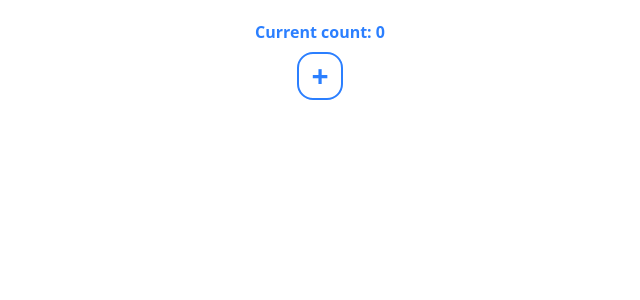
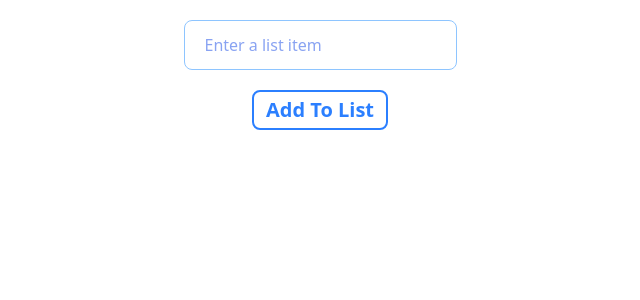
Before and after one commit to AmarGelila/focus-bear-intern-repo, a React (Vite) app in the folder react-project/: page / in a window 1280 px wide. Shown: the top 300 px of the page, without its empty margins (320-960 px from the left). Built offline with nearby package versions, Linux system fonts and the light colour scheme.

Commit message:
Add Form.jsx

```diff
--- a/react-project/src/App.jsx
+++ b/react-project/src/App.jsx
@@ -1,11 +1,13 @@
-import HelloWorld from "./components/HelloWorld";
-import Counter from "./components/Counter";
+// import HelloWorld from "./components/HelloWorld";
+// import Counter from "./components/Counter";
+import Form from "./components/Form";
 export default function App() {
   return (
     <>
       {/* <HelloWorld name={"Focus Bear"} /> */}
       {/* <HelloWorld name={"Amar Gelila"} /> */}
-      <Counter />
+      {/* <Counter /> */}
+      <Form />
     </>
   );
 }
--- a/react-project/src/components/Counter.jsx
+++ b/react-project/src/components/Counter.jsx
@@ -1,18 +1,27 @@
-// import { useState } from "react";
+import { useState } from "react";
 
 export default function Counter() {
-  let counter = 0;
+  const [count, setCount] = useState(0);
   return (
     <div className="text-center p-5">
-      <h1 className="text-blue-500 font-bold mb-2">Current count: {counter}</h1>
-      <button
-        onClick={() => {
-          counter++;
-        }}
-        className="px-3 py-1 border-2 border-blue-500 text-3xl font-black rounded-2xl text-blue-500 hover:bg-blue-500 hover:text-white bg-white hover:cursor-pointer"
-      >
-        +
-      </button>
+      <h1 className="text-blue-500 font-bold mb-5 text-5xl">
+        Current count: {count}
+      </h1>
+      <Button
+        content="Plus 1"
+        handleClick={() => setCount((prev) => prev + 1)}
+      />
     </div>
   );
 }
+
+function Button({ content, handleClick }) {
+  return (
+    <button
+      onClick={handleClick}
+      className="px-3 py-1 border-2 border-blue-500 text-1xl active:text-blue-300 transition-colors font-black rounded-2xl text-blue-500 hover:bg-blue-500 hover:text-white bg-white hover:cursor-pointer"
+    >
+      {content}
+    </button>
+  );
+}
--- /dev/null
+++ b/react-project/src/components/Form.jsx
@@ -0,0 +1,49 @@
+import { useState } from "react";
+
+function Form() {
+  const [items, setItems] = useState([]);
+  const [item, setItem] = useState("");
+  function handleAddToList() {
+    console.log(item);
+    console.log(items);
+
+    setItems([...items, item]);
+    setItem("");
+  }
+  return (
+    <main>
+      <form action="">
+        <input
+          type="text"
+          name="ListItem"
+          className="py-3 px-5 border border-blue-300 rounded-lg block mx-auto my-5 outline-blue-500 text-blue-700"
+          placeholder="Enter a list item"
+          value={item}
+          onChange={(e) => setItem(e.target.value)}
+        />
+        <button
+          type="button"
+          className="px-3 py-1 border-2 mx-auto block border-blue-500 text-xl active:text-blue-300 transition-colors font-black rounded-lg text-blue-500 hover:bg-blue-500 hover:text-white bg-white hover:cursor-pointer"
+          onClick={handleAddToList}
+        >
+          Add To List
+        </button>
+      </form>
+
+      <div className="px-5 my-5">
+        <ul>
+          {items.map((item, index) => (
+            <li
+              key={index}
+              className="border border-blue-300 py-3 px-5 text-blue-700"
+            >
+              {item}
+            </li>
+          ))}
+        </ul>
+      </div>
+    </main>
+  );
+}
+
+export default Form;
```
Also changed, not shown: 1 other file (tests, documents, lock files or other folders).
